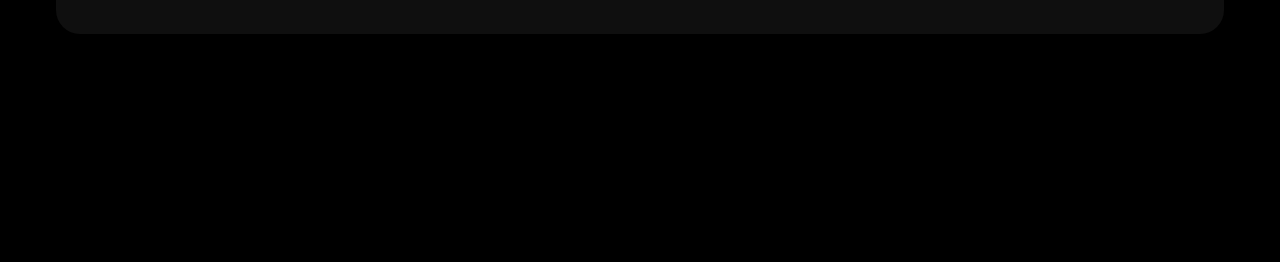
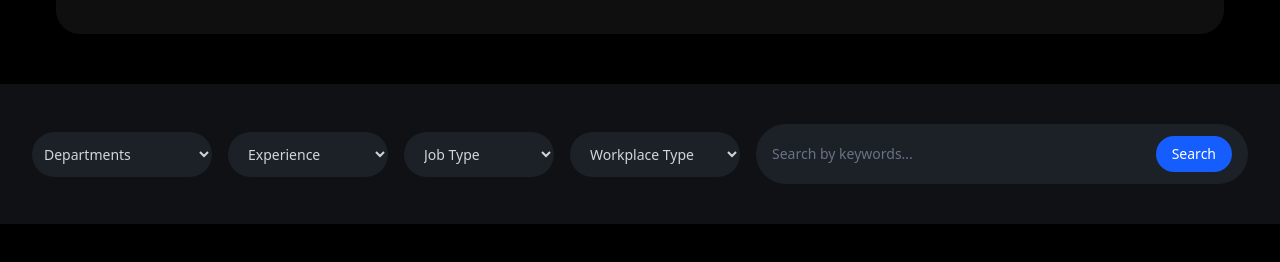
Before and after one commit to TOJIo7/Exam-as, a website: page src/page2.html in a window 1280 px wide. Shown: the part 532-794 px from the top of the page. Drawn offline with Linux system fonts and the light colour scheme.

Commit message:
section3 p3

```diff
--- a/src/page2.html
+++ b/src/page2.html
@@ -33,6 +33,37 @@
       </div>
     </div>
   </div>
+  <div class="w-full bg-[#0f1115] py-6 px-4">
+    <div class="max-w-7xl mx-auto">
+      <div class="w-full  rounded-2xl p-4 flex flex-col lg:flex-row gap-4 lg:items-center">
+        <div class="w-full lg:w-auto min-w-[180px]">
+          <select class="w-full bg-[#1c2128] text-gray-300 text-sm rounded-full px-2 py-3 outline-none ">
+            <option>Departments</option>
+          </select>
+        </div>
+        <div class="w-full lg:w-auto min-w-[160px]">
+          <select class="w-full bg-[#1c2128] text-gray-300 text-sm rounded-full px-4 py-3 outline-none ">
+            <option>Experience</option>
+          </select>
+        </div>
+        <div class="w-full lg:w-auto min-w-[150px]">
+          <select class="w-full bg-[#1c2128] text-gray-300 text-sm rounded-full px-4 py-3 outline-none ">
+            <option>Job Type</option>
+          </select>
+        </div>
+        <div class="w-full lg:w-auto min-w-[170px]">
+          <select class="w-full bg-[#1c2128] text-gray-300 text-sm rounded-full px-4 py-3 outline-none ">
+            <option>Workplace Type</option>
+          </select>
+        </div>
+        <div class="flex items-center bg-[#1c2128] rounded-full px-4 py-3 w-full lg:flex-1">
+          <input type="text" placeholder="Search by keywords..."
+            class="bg-transparent outline-none text-sm text-gray-300 placeholder-gray-500 w-full">
+          <button class="ml-3 bg-blue-600  rounded-full px-4 py-2 text-sm text-white">Search</button>
+        </div>
+      </div>
+    </div>
+  </div>
 
 </body>
 </html>
```
